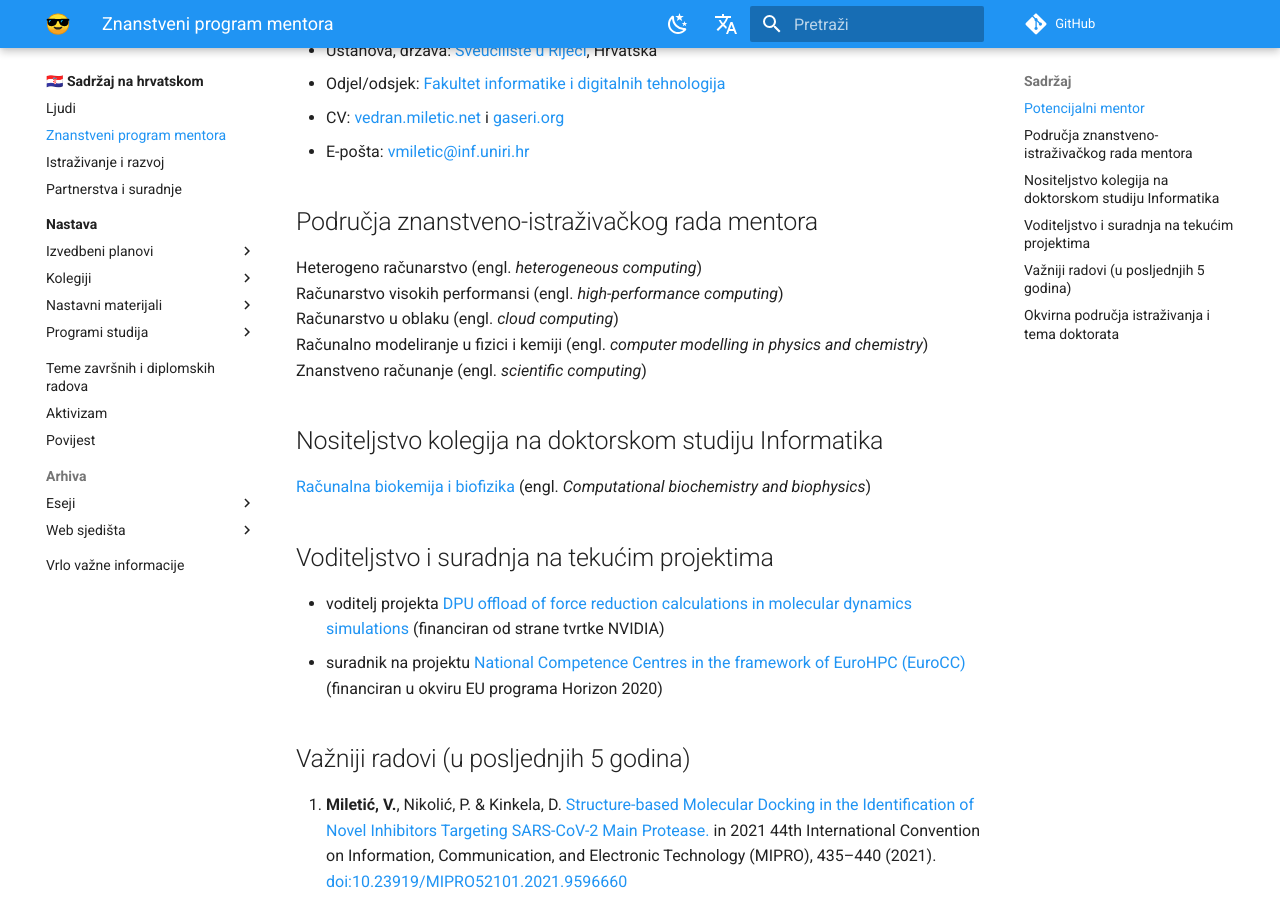
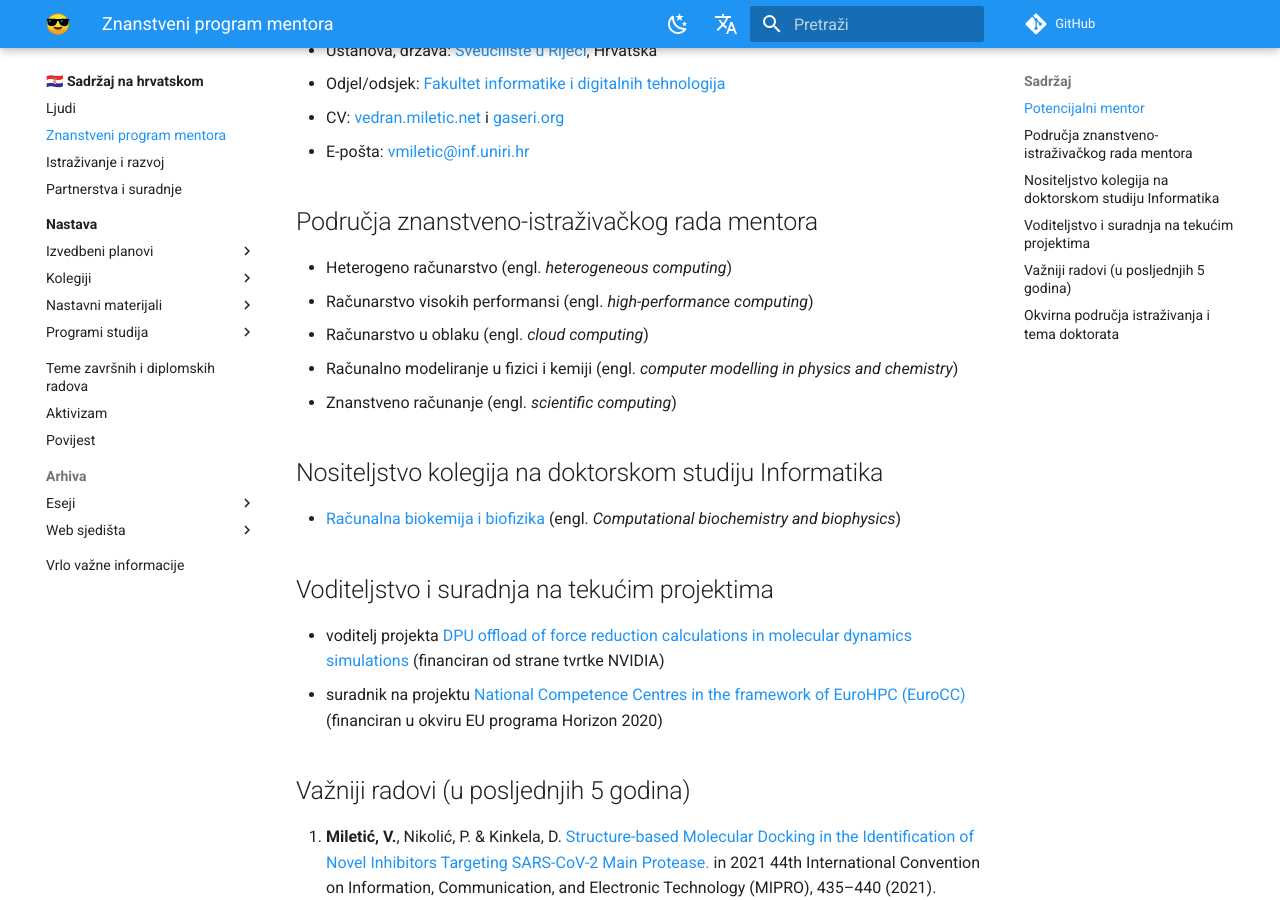
Before and after one commit to gaseri/website, an MkDocs documentation site: the page built from docs/hr/znanstveni-program-mentora.md, in a window 1280 px wide and 900 px high, scrolled down 340 px. Built offline with MkDocs 1.6.1 and Material for MkDocs 9.7.7, drawn with Linux system fonts in a browser that asks for light colours; comment, search, counter and statistics services are not loaded.

```diff
--- a/docs/hr/znanstveni-program-mentora.md
+++ b/docs/hr/znanstveni-program-mentora.md
@@ -16,15 +16,15 @@ Naziv doktorskog studija: [Poslijediplomski sveučilišni doktorski studij Infor
 
 ## Područja znanstveno-istraživačkog rada mentora
 
-Heterogeno računarstvo (engl. *heterogeneous computing*)
-Računarstvo visokih performansi (engl. *high-performance computing*)
-Računarstvo u oblaku (engl. *cloud computing*)
-Računalno modeliranje u fizici i kemiji (engl. *computer modelling in physics and chemistry*)
-Znanstveno računanje (engl. *scientific computing*)
+- Heterogeno računarstvo (engl. *heterogeneous computing*)
+- Računarstvo visokih performansi (engl. *high-performance computing*)
+- Računarstvo u oblaku (engl. *cloud computing*)
+- Računalno modeliranje u fizici i kemiji (engl. *computer modelling in physics and chemistry*)
+- Znanstveno računanje (engl. *scientific computing*)
 
 ## Nositeljstvo kolegija na doktorskom studiju Informatika
 
-[Računalna biokemija i biofizika](nastava/kolegiji/RBKBF.md) (engl. *Computational biochemistry and biophysics*)
+- [Računalna biokemija i biofizika](nastava/kolegiji/RBKBF.md) (engl. *Computational biochemistry and biophysics*)
 
 ## Voditeljstvo i suradnja na tekućim projektima
 
```
